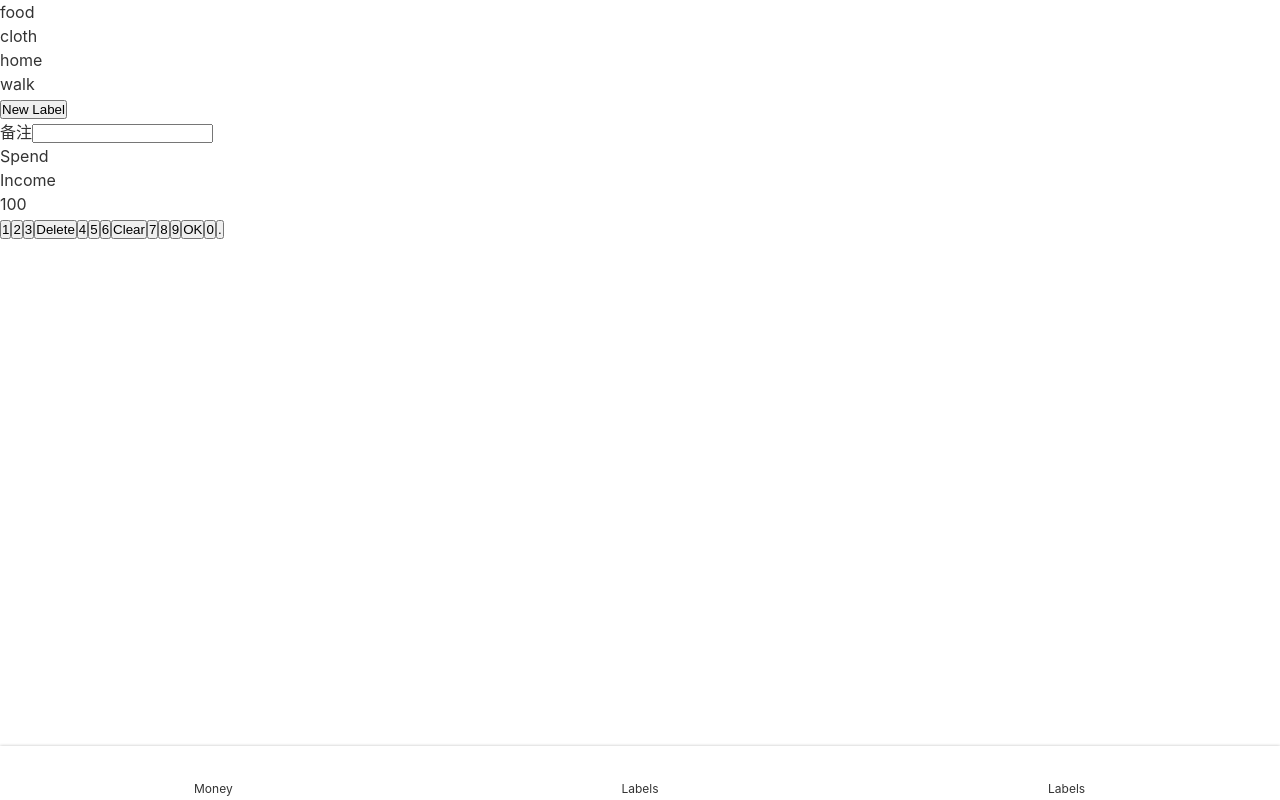
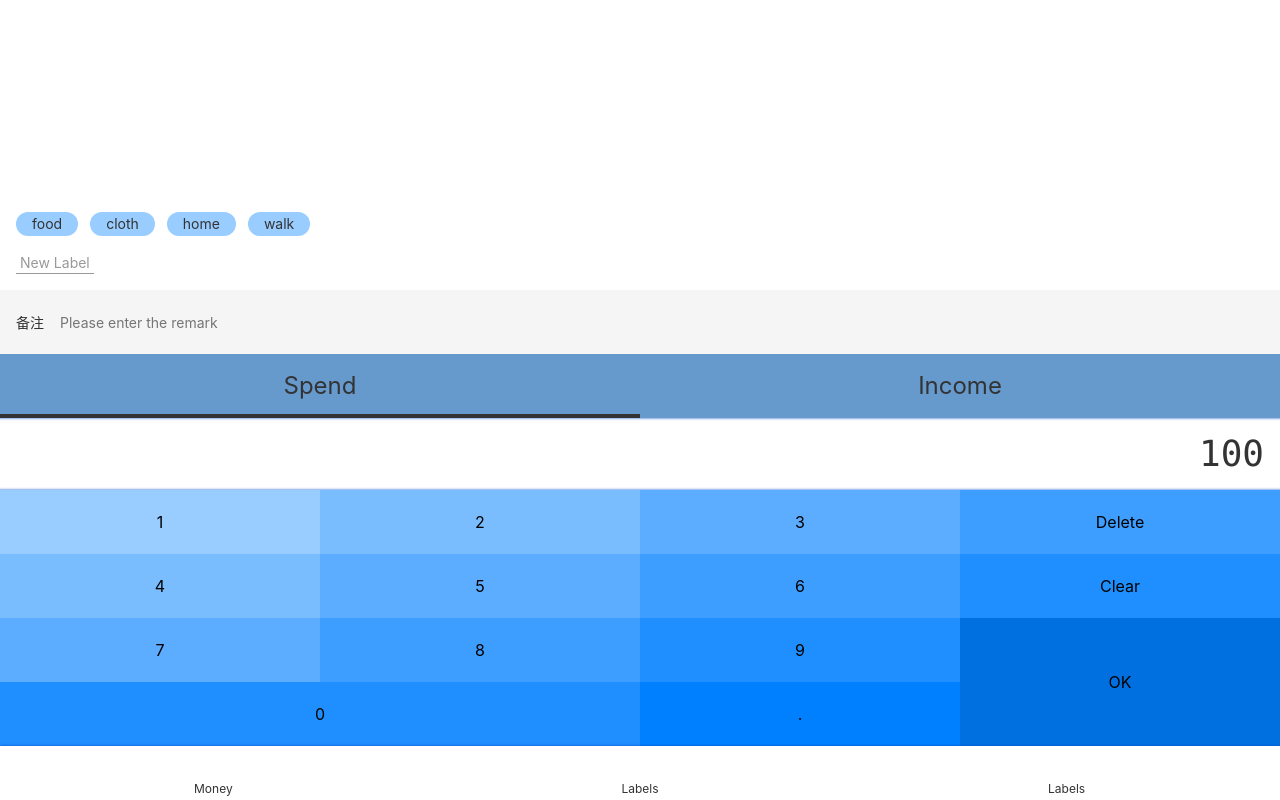
Before and after one commit to TracyChen33/collectionner, a Vue app: page /#/money in a window 1280 px wide. Built offline with nearby package versions, Linux system fonts and the light colour scheme.

Commit message:
Html and scss done for Money.vue

```diff
--- a/src/App.vue
+++ b/src/App.vue
@@ -13,6 +13,7 @@
     color: #333;
     line-height: 1.5;
     font-family: $font-hei;
+    font-size: 16px;
   }
 
 </style>
--- a/src/assets/style/helper.scss
+++ b/src/assets/style/helper.scss
@@ -4,3 +4,22 @@
 $font-song: Georgia, "Nimbus Roman No9 L", "Songti SC", "Noto Serif CJK SC", "Source Han Serif SC", "Source Han Serif CN", STSong, "AR PL New Sung", "AR PL SungtiL GB", NSimSun, SimSun, "TW\-Sung", "WenQuanYi Bitmap Song", "AR PL UMing CN", "AR PL UMing HK", "AR PL UMing TW", "AR PL UMing TW MBE", PMingLiU, MingLiU, serif;
 
 $color-highlight:#f00;
+
+
+//placeholder
+%clearFix{
+  &::after{
+    content: '';
+    display: block;
+    clear:both;
+  }
+}
+
+$color-shadow:#0056cc;
+%outerShadow{
+  box-shadow:0 0 3px $color-shadow;
+}
+%innerShadow{
+  box-shadow: inset 0 -3px 3px -3px $color-shadow,
+              inset 0 3px 3px -3px $color-shadow;
+}
--- a/src/assets/style/reset.scss
+++ b/src/assets/style/reset.scss
@@ -8,3 +8,13 @@
   text-decoration: none;
   color: inherit;
 }
+ul,ol{
+  list-style:none;
+}
+button,input{
+  font: inherit;
+}
+
+:focus{
+  outline: none;
+}
--- a/src/components/Layout.vue
+++ b/src/components/Layout.vue
@@ -1,6 +1,6 @@
 <template>
-  <div class="nav-wrapper">
-    <div class="content">
+  <div class="layout-wrapper">
+    <div class="content" :class="classPrefix && `${classPrefix}-content`">
       <slot/>
     </div>
     <Nav/>
@@ -8,17 +8,14 @@
 </template>
 
 <script lang="ts">
-  import Vue from 'vue';
-  import {Component} from 'vue-property-decorator';
-
-  @Component
-  export default class Layout extends Vue {
-
-  }
+export default {
+  props:['classPrefix'],
+  name:'Layout'
+}
 </script>
 
 <style lang="scss" scoped>
-.nav-wrapper{
+.layout-wrapper{
 
   display: flex;
   flex-direction:column;
--- a/src/components/Nav.vue
+++ b/src/components/Nav.vue
@@ -31,8 +31,8 @@
 <style lang="scss" scoped>
   @import "~@/assets/style/helper.scss";
   nav {
+    @extend %outerShadow;
     display: flex;
-    box-shadow:0 0 3px rgba(0,0,0,0.25);
     flex-direction: row;
     font-size: 12px;
     >.item{
--- a/src/views/Money.vue
+++ b/src/views/Money.vue
@@ -1,28 +1,5 @@
 <template>
-  <Layout>
-    <div class="tags">
-      <ul class="current">
-        <li>food</li>
-        <li>cloth</li>
-        <li>home</li>
-        <li>walk</li>
-      </ul>
-      <div class="new">
-        <button>New Label</button>
-      </div>
-    </div>
-    <div>
-      <label class="notes">
-        <span class="name">备注</span>
-        <input type="text">
-      </label>
-    </div>
-    <div>
-      <ul class="types">
-        <li class="selected">Spend</li>
-        <li>Income</li>
-      </ul>
-    </div>
+  <Layout class-prefix="layout">
     <div class="numberPad">
       <div class="output">100</div>
       <div class="buttons">
@@ -37,10 +14,33 @@
         <button>7</button>
         <button>8</button>
         <button>9</button>
-        <button>OK</button>
-        <button>0</button>
+        <button class="ok">OK</button>
+        <button class="zero">0</button>
         <button>.</button>
       </div>
+    </div>
+    <div>
+      <ul class="types">
+        <li class="selected">Spend</li>
+        <li>Income</li>
+      </ul>
+    </div>
+    <div>
+      <label class="notes">
+        <span class="name">备注</span>
+        <input type="text" placeholder="Please enter the remark">
+      </label>
+    </div>
+    <div class="tags">
+      <div class="new">
+        <button>New Label</button>
+      </div>
+      <ul class="current">
+        <li>food</li>
+        <li>cloth</li>
+        <li>home</li>
+        <li>walk</li>
+      </ul>
     </div>
   </Layout>
 
@@ -56,6 +56,155 @@
   }
 </script>
 
+<style lang="scss">
+  .layout-content {
+    display: flex;
+    flex-direction: column-reverse;
+  }
+</style>
 <style lang="scss" scoped>
+  @import "~@/assets/style/helper.scss";
+  @import "~@/assets/style/reset.scss";
+
+  .numberPad {
+    .output {
+      @extend %innerShadow;
+      font-size: 36px;
+      font-family: Consolas, monospace;
+      padding: 9px 16px;
+      text-align: right;
+    }
+
+    .buttons {
+      @extend %clearFix;
+
+      > button {
+        width: 25%;
+        height: 64px;
+        float: left;
+        background: transparent;
+        border: none;
+
+        &.ok {
+          height: 64*2px;
+          float: right;
+        }
+
+        &.zero {
+          width: 25*2%;
+        }
+
+        $bg: #99ccff;
+
+        &:nth-child(1) {
+          background: $bg;
+        }
+
+        &:nth-child(2), &:nth-child(5) {
+          background: darken($bg, 6%);
+        }
+
+        &:nth-child(3), &:nth-child(6), &:nth-child(9) {
+          background: darken($bg, 6*2%);
+        }
+
+        &:nth-child(4), &:nth-child(7), &:nth-child(10) {
+          background: darken($bg, 6*3%);
+        }
+
+        &:nth-child(8), &:nth-child(11), &:nth-child(13) {
+          background: darken($bg, 6*4%);
+        }
+
+        &:nth-child(14) {
+          background: darken($bg, 6*5%);
+        }
+
+        &:nth-child(12) {
+          background: darken($bg, 6*6%);
+        }
+      }
+    }
+  }
+
+  .types {
+    background: #6699cc;
+    display: flex;
+    text-align: center;
+    font-size: 24px;
+
+    > li {
+      width: 50%;
+      height: 64px;
+      display: flex;
+      justify-content: center;
+      align-items: center;
+      position: relative;
+
+      &.selected::after {
+        content: '';
+        position: absolute;
+        bottom: 0;
+        left: 0;
+        width: 100%;
+        height: 4px;
+        background: #333333;
+      }
+    }
+  }
+
+  .notes {
+    background: #f5f5f5;
+    font-size: 14px;
+    display: flex;
+    padding-left: 16px;
+    align-items: center;
+
+    .name {
+      padding-right: 16px;
+    }
+
+    input {
+      height: 64px;
+      flex-grow: 1;
+      background: transparent;
+      border: none;
+      padding-right: 16px;
+    }
+  }
+
+  .tags {
+    font-size: 14px;
+    padding: 16px;
+    flex-grow: 1;
+    display: flex;
+    flex-direction: column-reverse;
+
+    > .current {
+      display: flex;
+flex-wrap: wrap;
+      > li {
+        background: #99ccff;
+        $h: 24px;
+        height: $h;
+        line-height: $h;
+        border-radius: $h/2;
+        padding: 0 16px;
+        margin-right: 12px;
+      }
+    }
+
+    > .new {
+      padding-top: 16px;
+
+      button {
+        background: transparent;
+        border: none;
+        color: #999;
+        border-bottom: 1px solid;
+        padding: 0 4px;
+      }
+    }
+  }
 
 </style>
```
